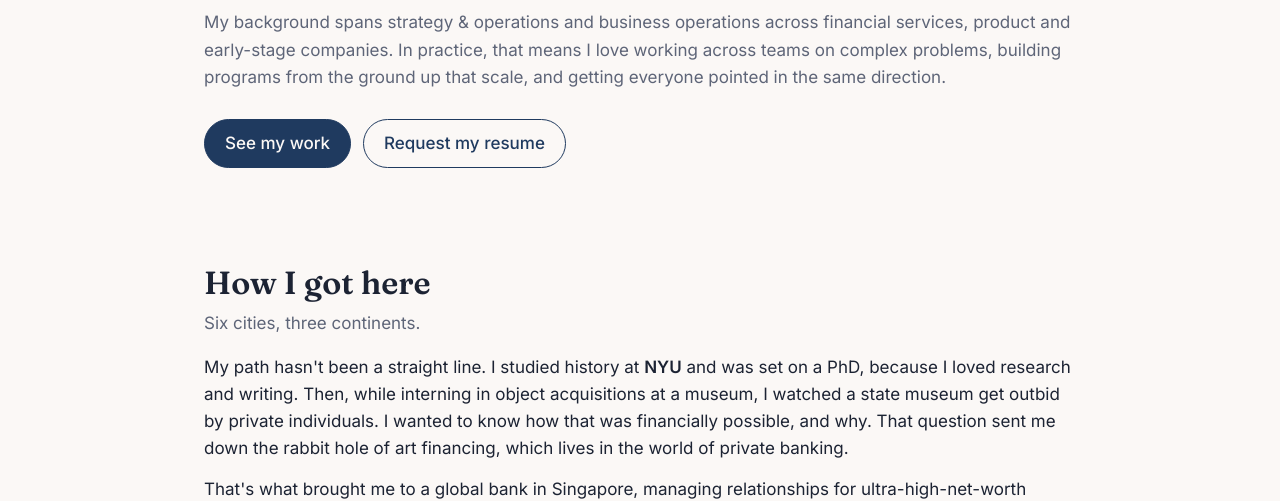
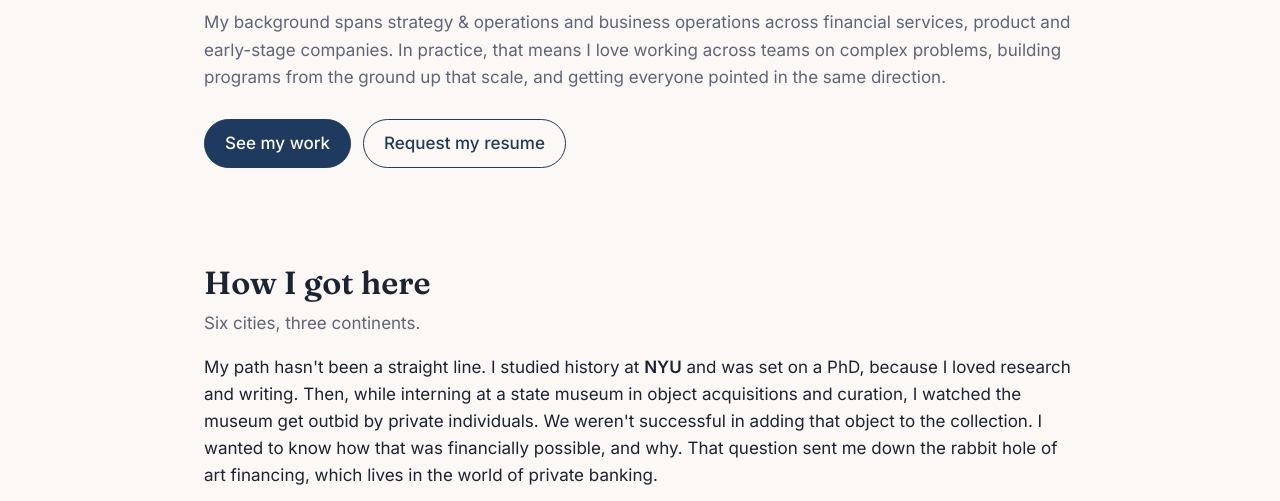
Before and after one commit to sue-annlau/sue-annlau.github.io, a plain HTML site: page index.html in a window 1280 px wide. Shown: the part 464-965 px from the top of the page. Drawn offline with nearby package versions, Linux system fonts and the light colour scheme; no server answers.

Commit message:
Add files via upload

```diff
--- a/index.html
+++ b/index.html
@@ -66,10 +66,8 @@
         <p class="section-intro">Six cities, three continents.</p>
         <p class="journey-story">
           My path hasn't been a straight line. I studied history at <strong>NYU</strong> and was set on a PhD,
-          because I loved research and writing. Then, while interning in object acquisitions at a museum,
-          I watched a state museum get outbid by private individuals. I wanted to know how that was
-          financially possible, and why. That question sent me down the rabbit hole of art financing,
-          which lives in the world of private banking.
+          because I loved research and writing. Then, while interning at a state museum in object acquisitions and curation,
+          I watched the museum get outbid by private individuals. We weren't successful in adding that object to the collection. 	  I wanted to know how that was financially possible, and why. That question sent me down the rabbit hole of art financing, which lives in the world of private banking.
         </p>
         <p class="journey-story">
           That's what brought me to a global bank in Singapore, managing relationships for
```
